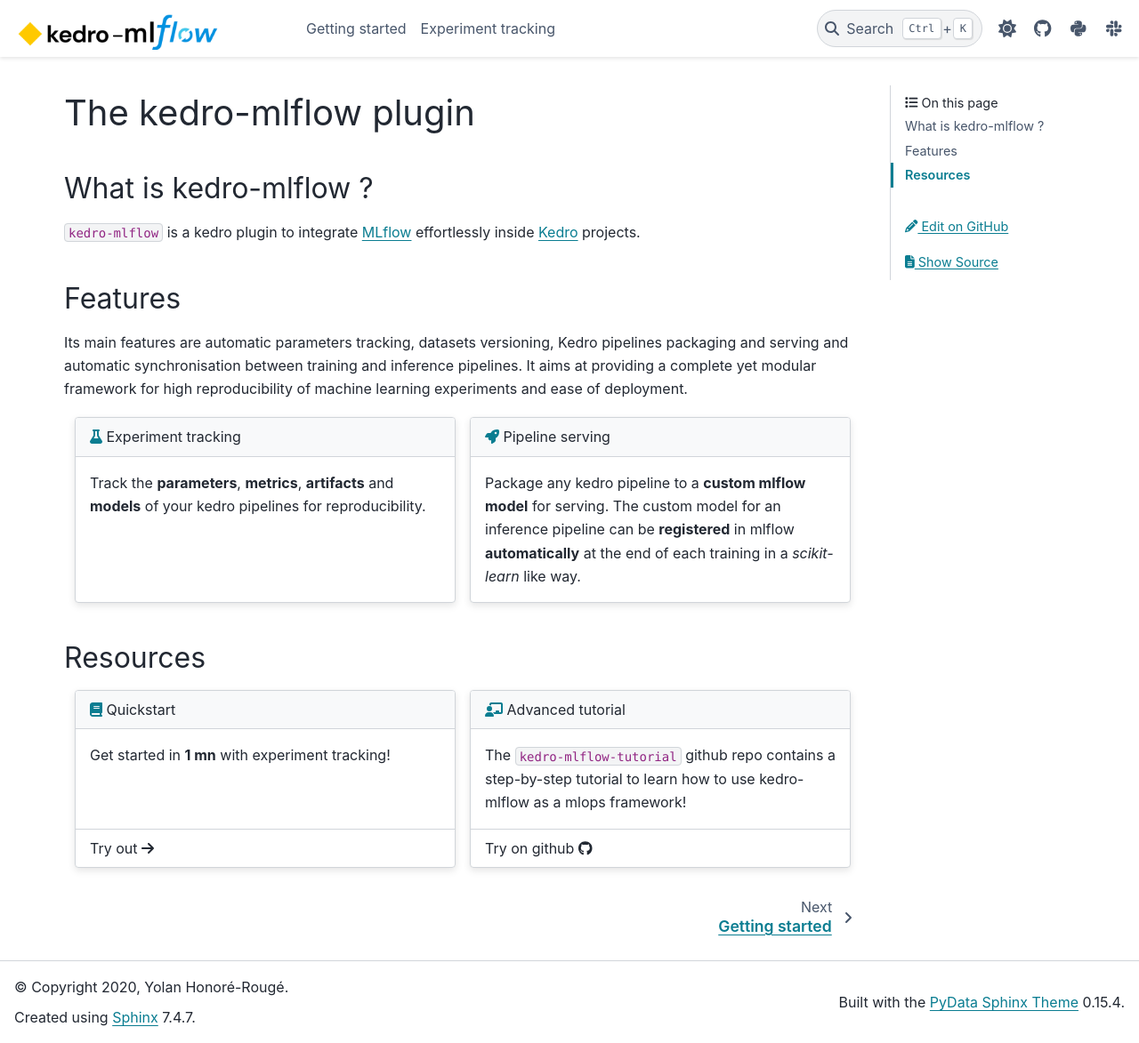
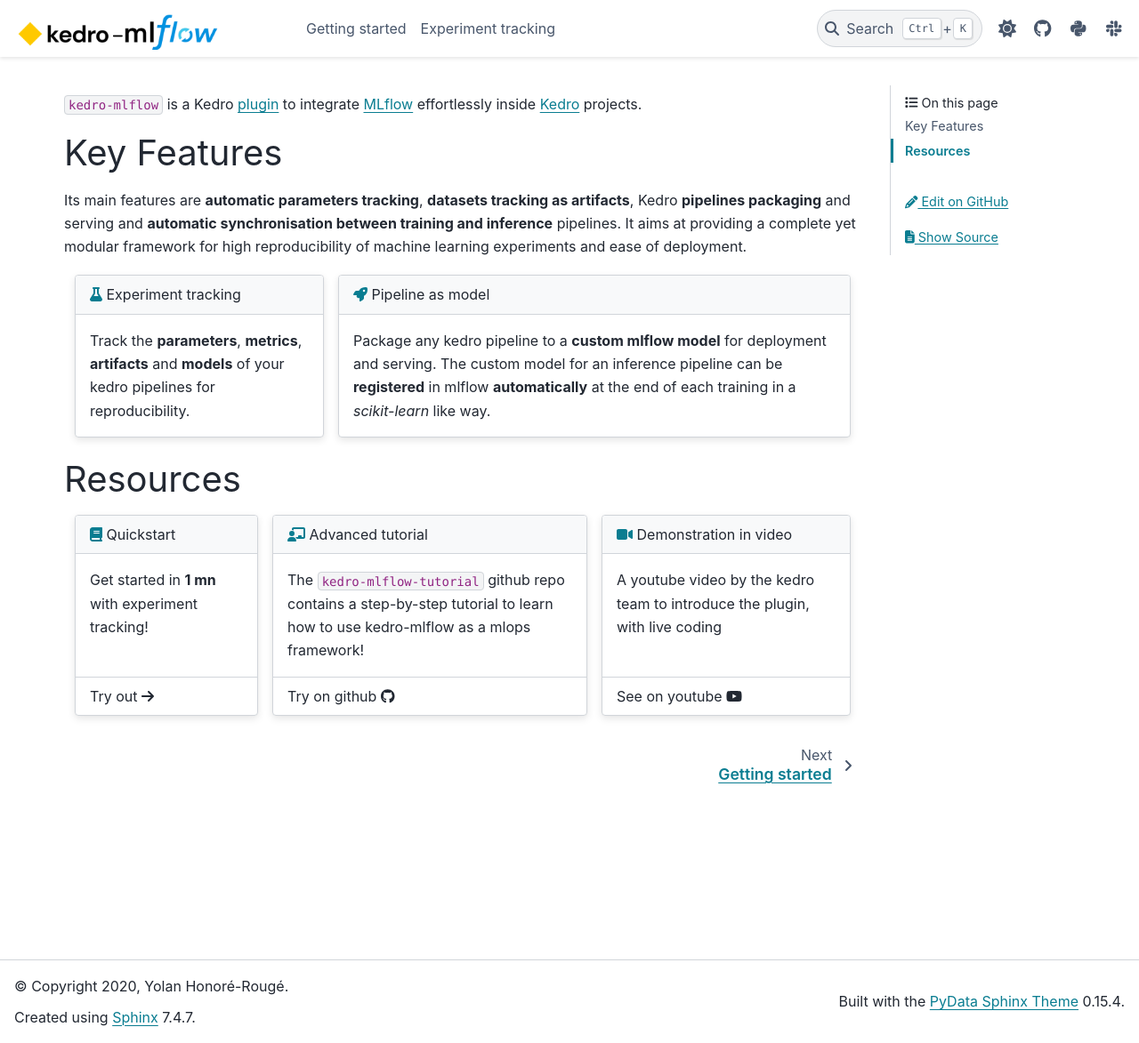
Before and after one commit to Galileo-Galilei/kedro-mlflow, a Sphinx documentation site: the page built from docs/index.md, in a window 1280 px wide and 1173 px high. Shown: the whole window at 89% size. Built offline with Sphinx 7.4.7 and the PyData theme 0.15.4, drawn with Linux system fonts in a browser that asks for light colours.

Commit message:
prettify landing page

````diff
--- a/docs/index.md
+++ b/docs/index.md
@@ -1,20 +1,17 @@
-# The kedro-mlflow plugin
+```kedro-mlflow``` is a Kedro [plugin](https://docs.kedro.org/en/stable/extend_kedro/plugins.html) to integrate [MLflow](https://www.mlflow.org/) effortlessly inside [Kedro](https://kedro.org/) projects.
 
-## What is kedro-mlflow ?
+## Key Features
 
-```kedro-mlflow``` is a kedro plugin to integrate [MLflow](https://www.mlflow.org/) effortlessly inside [Kedro](https://kedro.org/) projects.
-
-## Features
-
-Its main features are automatic parameters tracking, datasets versioning, Kedro pipelines packaging and serving and automatic synchronisation between training and inference pipelines. It aims at providing a complete yet modular framework for high reproducibility of machine learning experiments and ease of deployment.
+Its main features are **automatic parameters tracking**, **datasets tracking as artifacts**, Kedro **pipelines packaging** and serving and **automatic synchronisation between training and inference** pipelines. It aims at providing a complete yet modular framework for high reproducibility of machine learning experiments and ease of deployment.
 
 ::::{grid} 1 1 2 2
 :gutter: 3
 
 :::{grid-item-card}
-:link: https://kedro-mlflow.readthedocs.io/en/stable/source/10_experiment_tracking/index.html
+:link: source/1_experiment_tracking/10_experiment_tracking/01_configuration.html
 :link-type: url
 :class-header: bg-light
+:columns: 4
 
 {fas}`flask;pst-color-primary` Experiment tracking
 ^^^
@@ -23,27 +20,29 @@
 :::
 
 :::{grid-item-card}
-:link: https://kedro-mlflow.readthedocs.io/en/stable/source/21_pipeline_serving/index.html
+:link:
 :link-type: url
 :class-header: bg-light
+:columns: 8
 
-{fas}`rocket;pst-color-primary` Pipeline serving
+{fas}`rocket;pst-color-primary` Pipeline as model
 ^^^
 
-Package any kedro pipeline to a **custom mlflow model** for serving. The custom model for an inference pipeline can be **registered** in mlflow **automatically** at the end of each training in a *scikit-learn* like way.
+Package any kedro pipeline to a **custom mlflow model** for deployment and serving. The custom model for an inference pipeline can be **registered** in mlflow **automatically** at the end of each training in a *scikit-learn* like way.
 :::
 
 ::::
 
 ## Resources
 
-::::{grid} 1 1 2 2
+::::{grid} 3 3 3 3
 :gutter: 3
 
 :::{grid-item-card}
-:link: https://kedro-mlflow.readthedocs.io/en/stable/source/10_experiment_tracking/index.html
+:link: source/0_getting_started/02_installation/01_installation.html
 :link-type: url
 :class-header: bg-light
+:columns: 3
 
 {fas}`book;pst-color-primary` Quickstart
 ^^^
@@ -67,8 +67,22 @@
 Try on github {fab}`fa-brands fa-github`
 :::
 
+:::{grid-item-card}
+:link: https://www.youtube.com/watch?v=Az_6UKqbznw
+:link-type: url
+:class-header: bg-light
+:columns: 4
+
+{fas}`fa-solid fa-video;pst-color-primary` Demonstration in video
+^^^
+
+A youtube video by the kedro team to introduce the plugin, with live coding
+
++++
+See on youtube {fab}`fa-brands fa-youtube`
+:::
+
 ::::
-
 
 ```{toctree}
 ---
````
Also changed, not shown: other parts of docs/index.md (+1 -0 lines), docs/source/0_getting_started/03_quickstart/02_first_steps.md (+0 -2 lines).
